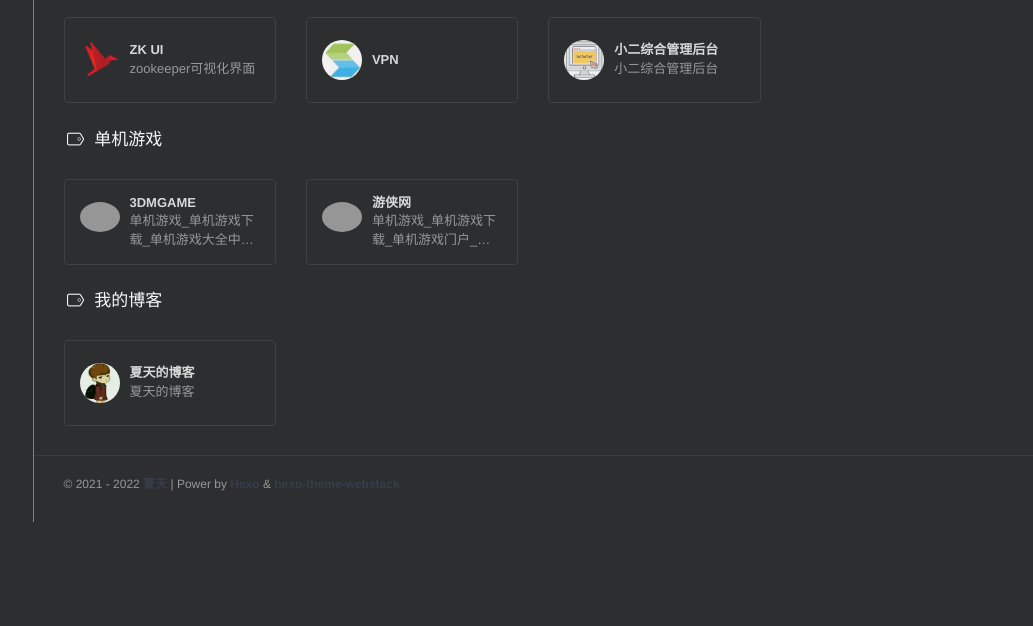
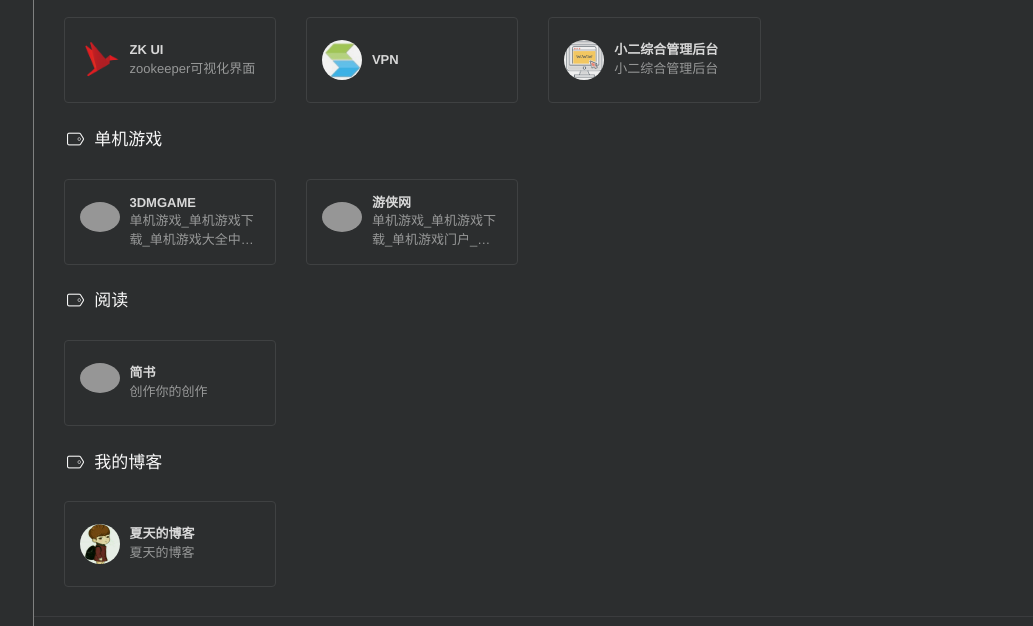
Before and after one commit to summer-88/hexo, a plain HTML site: page index.html in a window 1280 px wide. Shown: the part 1810-2436 px from the top of the page, without its empty margins (247-1280 px from the left). Before the commit the page ends 2332 px from the top, so only its background shows below. Drawn offline with nearby package versions, Linux system fonts and the light colour scheme; some packages are replaced by stand-ins of ours; grey boxes are pictures that could not be loaded; a script that the page names is missing.

Commit message:
更新地址

```diff
--- a/index.html
+++ b/index.html
@@ -179,6 +179,16 @@
 
             <i class="fas fa-gamepad"></i>
             <span class="title">单机游戏</span>
+          </a>
+
+      </li>
+
+      <li>
+
+          <a href="#阅读" class="smooth">
+
+            <i class="fas fa-newspaper"></i>
+            <span class="title">阅读</span>
           </a>
 
       </li>
@@ -940,6 +950,34 @@
 
 
 
+    <h4 class="text-gray"><i class="linecons-tag" style="margin-right: 7px;" id="阅读"></i>阅读</h4>
+<div class="row">
+
+  <div class="col-sm-3">
+    <div class="xe-widget xe-conversations box2 label-info" onclick="window.open('https://www.jianshu.com/', '_blank')" data-toggle="tooltip" data-placement="bottom" title="" data-original-title="https://www.jianshu.com/">
+      <div class="xe-comment-entry">
+        <a class="xe-user-img">
+          <img data-src="https://cdn2.jianshu.io/assets/web/nav-logo-4c7bbafe27adc892f3046e6978459bac.png" class="lozad img-circle" width="40">
+        </a>
+        <div class="xe-comment">
+          <a href="#" class="xe-user-name overflowClip_1">
+            <strong>简书</strong>
+          </a>
+          <p class="overflowClip_2">创作你的创作</p>
+        </div>
+      </div>
+    </div>
+  </div>
+
+</div>
+<br />
+
+
+
+
+
+
+
     <h4 class="text-gray"><i class="linecons-tag" style="margin-right: 7px;" id="我的博客"></i>我的博客</h4>
 <div class="row">
 
```
Also changed, not shown: archives/2021/11/index.html (+10 -0 lines), archives/2021/index.html (+10 -0 lines), archives/index.html (+10 -0 lines).
